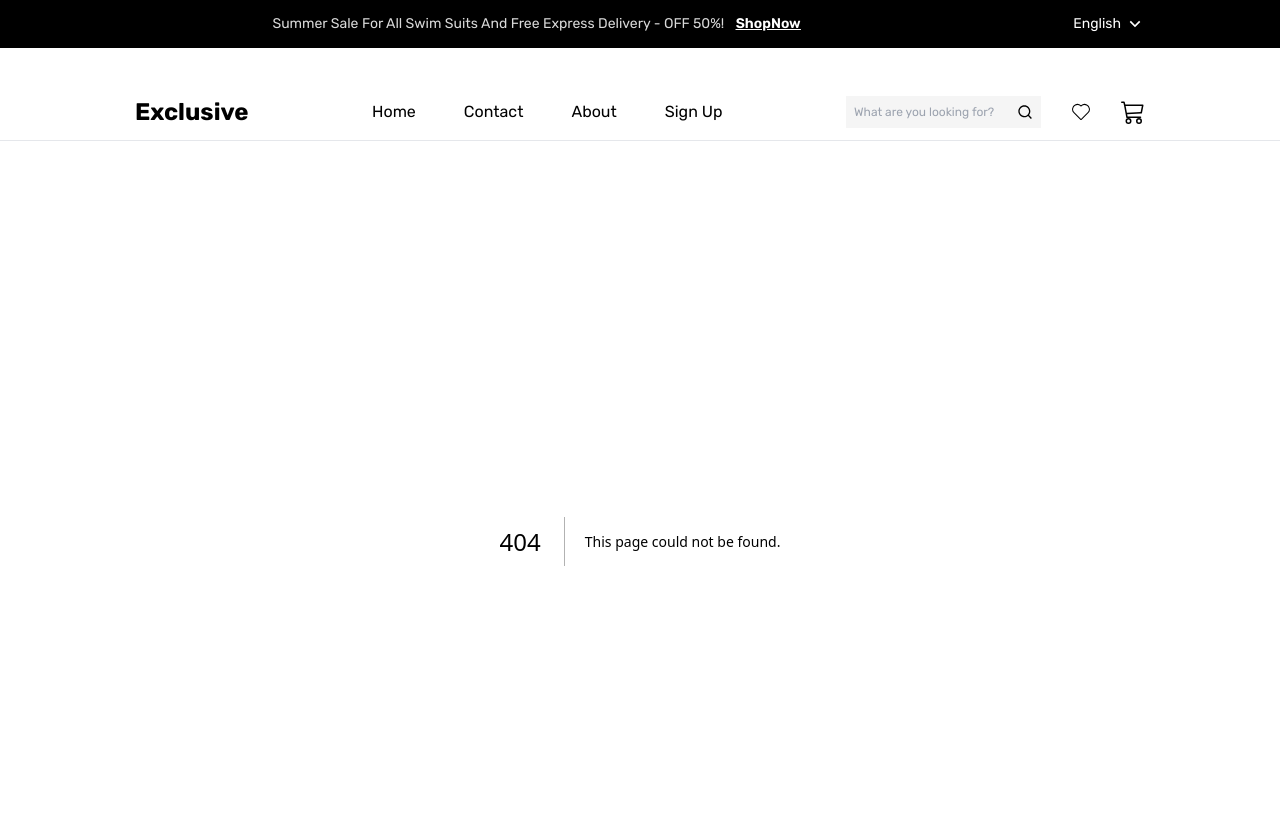
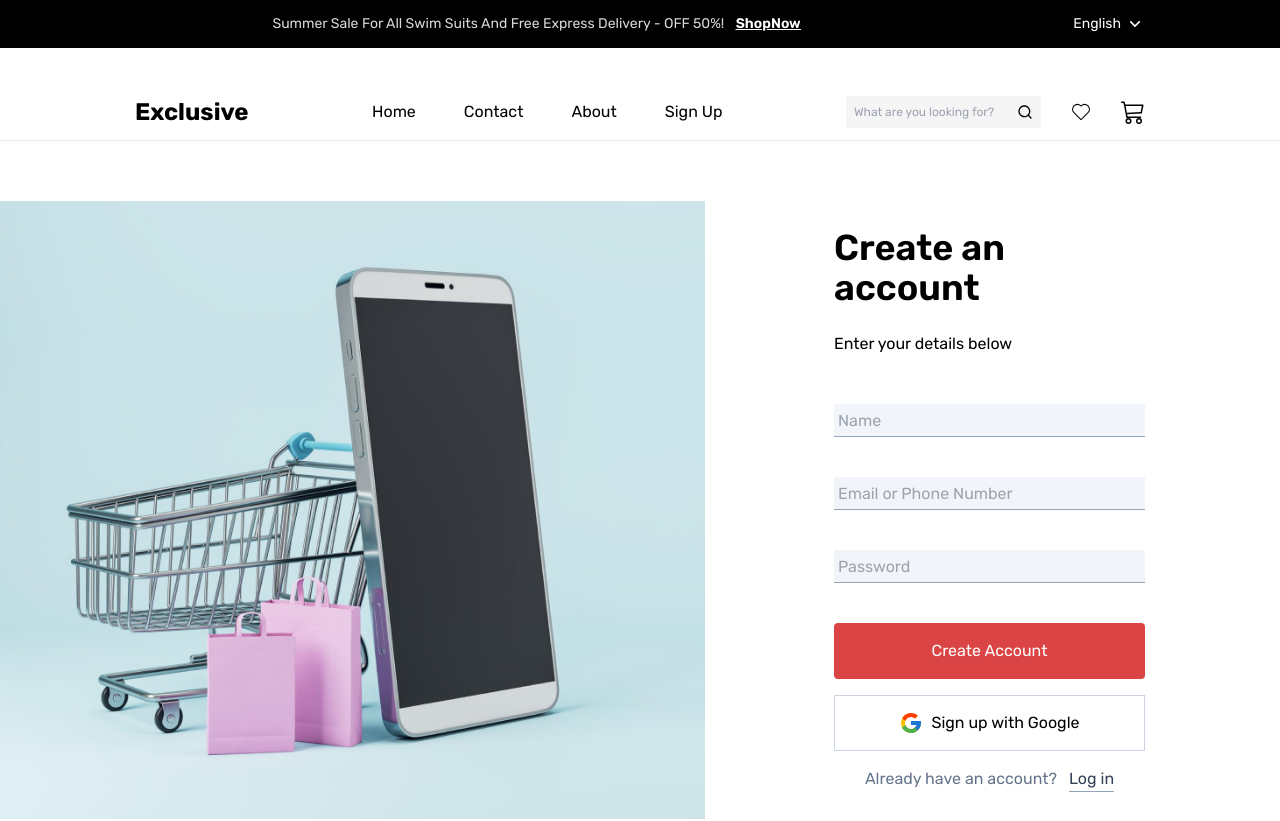
Before and after one commit to RaheemHakeem/next-ecommerce, a Next.js app: page /signup in a window 1280 px wide. Before the commit this address had no page. Shown: the top 821 px of the page. Built offline with nearby package versions, Linux system fonts and the light colour scheme.

Commit message:
Added Signin and Login page

```diff
--- /dev/null
+++ b/app/(auth)/login/page.jsx
@@ -0,0 +1,74 @@
+import React from "react";
+import { FcGoogle } from "react-icons/fc";
+import phonecart from "../../assets/phonecart.png";
+import Link from "next/link";
+import Image from "next/image";
+
+const Login = () => {
+  return (
+    <div className="mt-[60px] mb-[140px] mr-[135px] flex gap-x-[129px] justify-between">
+      <div className="max-w-[705px]">
+        <Image
+          src={phonecart}
+          alt="phonecart"
+          placeholder="blur"
+          quality={100}
+        />
+      </div>
+
+      <div className="flex flex-col justify-center">
+        <h1 className="text-4xl font-semibold mb-6 w-full">
+          Log in to Exclusive
+        </h1>
+        <h3 className="text-base mb-12">Enter your details below</h3>
+
+        <form action="" className="flex flex-col">
+          <div className="flex flex-col gap-y-10 mb-[40px]">
+            <div>
+              <input
+                type="text"
+                placeholder="Email or Phone Number"
+                className=" bg-slate-100 w-full h-8 pl-1"
+              />
+              <div className=" h-[1px] bg-slate-400"></div>
+            </div>
+            <div>
+              <input
+                type="password"
+                placeholder="Password"
+                className=" bg-slate-100 w-full h-8 pl-1"
+              />
+              <div className=" h-[1px] bg-slate-400"></div>
+            </div>
+          </div>
+
+          <div className="flex justify-between items-center mb-4">
+            <button className=" w-[143px] h-[56px] bg-[#db4444] rounded text-white text-base ">
+              Log In
+            </button>
+            <p className="text-base text-[#db4444]">Forget Password?</p>
+          </div>
+
+          <button className="flex h-[56px] justify-center items-center border border-slate-300 mb-4">
+            <FcGoogle className="text-2xl mr-2" />
+            <p className="text-base">Log In with Google</p>
+          </button>
+        </form>
+
+        <div className="flex justify-center">
+          <p className="text-base text-slate-500 mr-3">
+            Don't have an account?
+          </p>
+          <div>
+            <Link className="text-base text-slate-700 mb-1" href={"/signup"}>
+              Register
+            </Link>
+            <div className=" h-[1px] bg-slate-400"></div>
+          </div>
+        </div>
+      </div>
+    </div>
+  );
+};
+
+export default Login;
--- /dev/null
+++ b/app/(auth)/signup/page.jsx
@@ -0,0 +1,75 @@
+import { FcGoogle } from "react-icons/fc";
+import phonecart from "../../assets/phonecart.png";
+import Link from "next/link";
+import Image from "next/image";
+
+const Signup = () => {
+  return (
+    <div className="mt-[60px] mb-[140px] mr-[135px] flex gap-x-[129px] justify-between">
+      <div className="max-w-[705px]">
+        <Image
+          src={phonecart}
+          alt="phonecart"
+          placeholder="blur"
+          quality={100}
+        />
+      </div>
+
+      <div className="flex flex-col justify-center">
+        <h1 className="text-4xl font-semibold mb-6">Create an account</h1>
+        <h3 className="text-base mb-12">Enter your details below</h3>
+
+        <form action="" className="flex flex-col">
+          <div className="flex flex-col gap-y-10 mb-[40px]">
+            <div>
+              <input
+                type="text"
+                placeholder="Name"
+                className=" bg-slate-100 w-full h-8 pl-1"
+              />
+              <div className=" h-[1px] bg-slate-400"></div>
+            </div>
+            <div>
+              <input
+                type="text"
+                placeholder="Email or Phone Number"
+                className=" bg-slate-100 w-full h-8 pl-1"
+              />
+              <div className=" h-[1px] bg-slate-400"></div>
+            </div>
+            <div>
+              <input
+                type="password"
+                placeholder="Password"
+                className=" bg-slate-100 w-full h-8 pl-1"
+              />
+              <div className=" h-[1px] bg-slate-400"></div>
+            </div>
+          </div>
+
+          <button className="w-full h-[56px] bg-[#db4444] rounded text-white text-base mb-4">
+            Create Account
+          </button>
+          <button className="flex h-[56px] justify-center items-center border border-slate-300 mb-4">
+            <FcGoogle className="text-2xl mr-2" />
+            <p className="text-base">Sign up with Google</p>
+          </button>
+        </form>
+
+        <div className="flex justify-center">
+          <p className="text-base text-slate-500 mr-3">
+            Already have an account?
+          </p>
+          <div>
+            <Link className="text-base text-slate-700 mb-1" href={"/login"}>
+              Log in
+            </Link>
+            <div className=" h-[1px] bg-slate-400"></div>
+          </div>
+        </div>
+      </div>
+    </div>
+  );
+};
+
+export default Signup;
```
